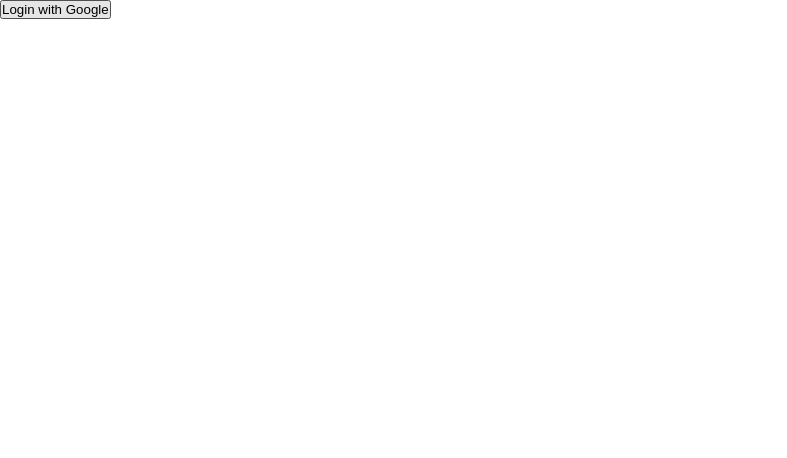
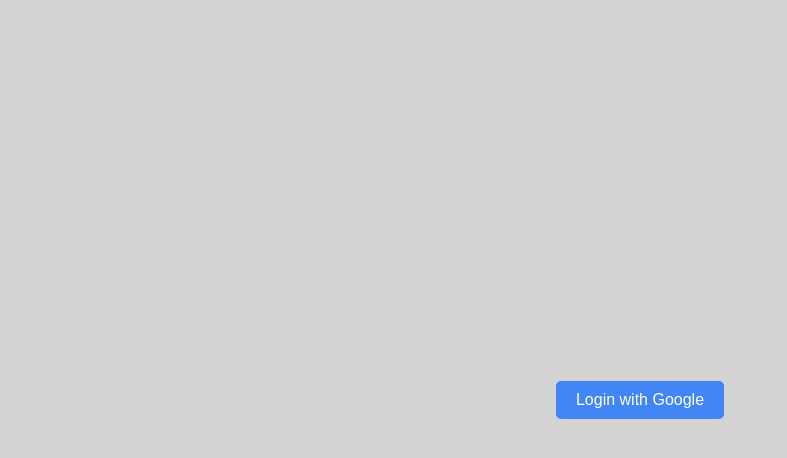
Before and after one commit to princeoncada/se-final-project, a React (Vite) app in the folder client/: page / in a window 1280 px wide. Shown: the top 458 px of the page, without its empty margins (0-787 px from the left). Built offline with nearby package versions, Linux system fonts and the light colour scheme.

Commit message:
Style: added className google-button

```diff
--- a/client/src/pages/Login.tsx
+++ b/client/src/pages/Login.tsx
@@ -7,9 +7,9 @@
     };
 
     return (
-        <div>
-            <button onClick={handleGoogleLogin}>Login with Google</button>
-        </div>
+        <main>
+            <button className="google-button" onClick={handleGoogleLogin}>Login with Google</button>
+        </main>
     );
 }
 
```
